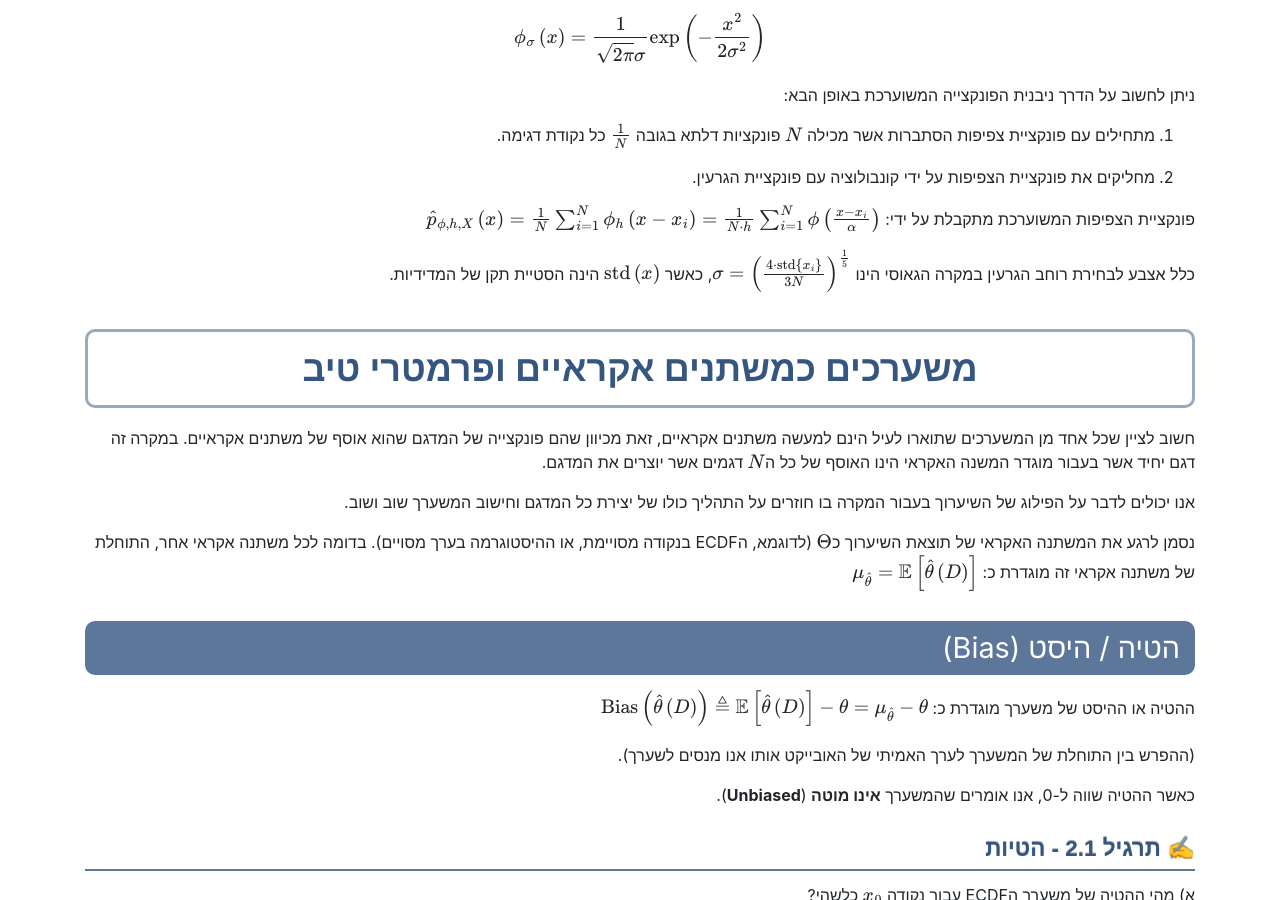
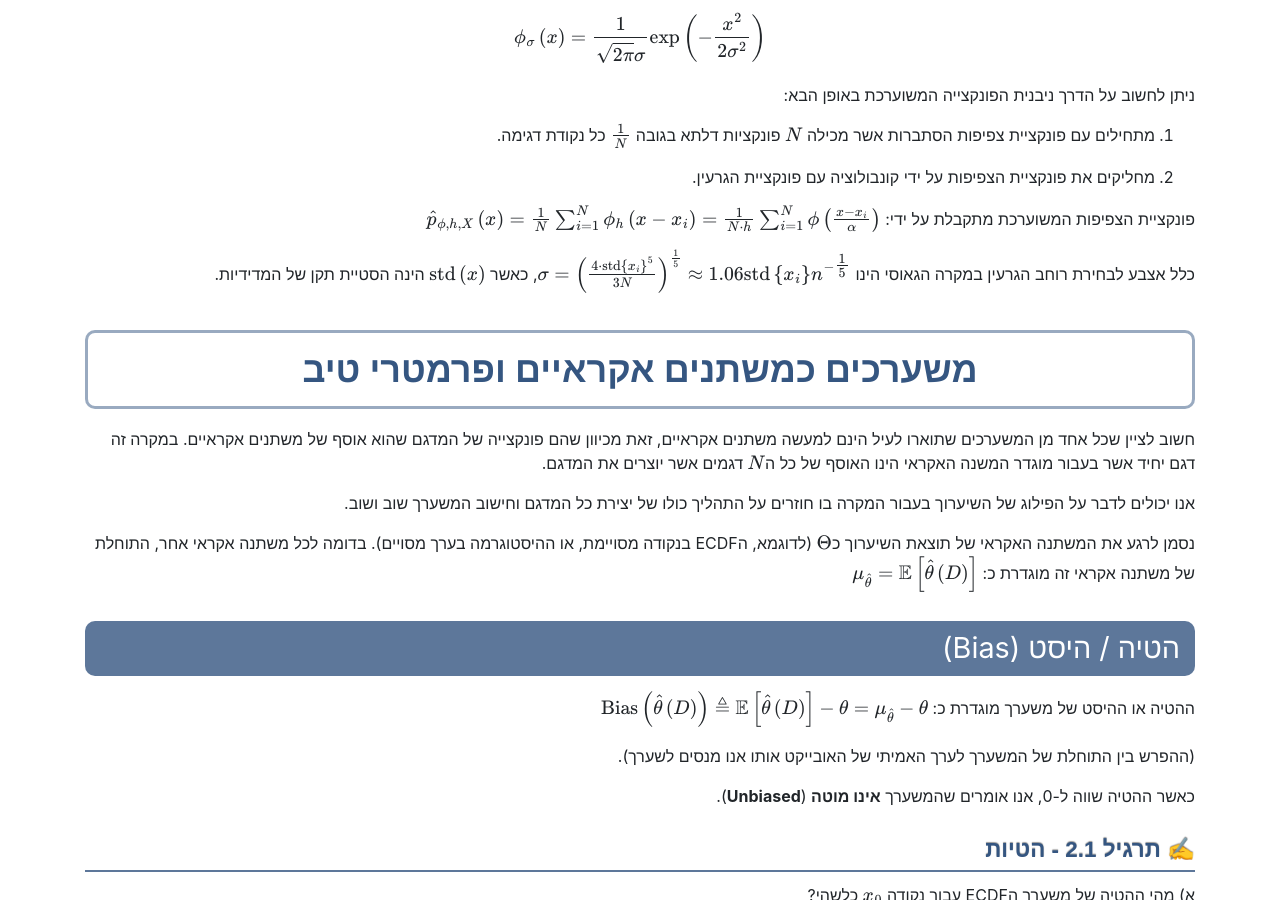
Before and after one commit to technion046195/technion_046195_2020_spring, a Jekyll site: the page built from _tutorials/tutorial_02/tutorial_he.md, in a window 1280 px wide and 900 px high, scrolled down 3192 px. Built offline with Jekyll 4.4.1, drawn with Linux system fonts in a browser that asks for light colours; formulas are drawn with MathJax 3; a style sheet for code colours, icons or effects is not loaded; some of the changed text lies outside the part shown.

Commit message:
Tutorial 2 - Correction a mathematical error

```diff
--- a/_tutorials/tutorial_02/tutorial_he.md
+++ b/_tutorials/tutorial_02/tutorial_he.md
@@ -166,7 +166,7 @@ $$
 \hat{p}_{\phi,h,X}\left(x\right) = \frac{1}{N}\sum_{i=1}^N \phi_{h}\left(x-x_i\right)=\frac{1}{N\cdot h}\sum_{i=1}^N \phi\left(\frac{x-x_i}{\alpha}\right)
 $$
 
-כלל אצבע לבחירת רוחב הגרעין במקרה הגאוסי הינו $$\sigma=\left(\frac{4\cdot\text{std}\left\lbrace x_i\right\rbrace}{3N}\right)^\frac{1}{5}$$,  כאשר $$\text{std}\left(x\right)$$ הינה הסטיית תקן של המדידיות.
+כלל אצבע לבחירת רוחב הגרעין במקרה הגאוסי הינו $$\sigma=\left(\frac{4\cdot\text{std}\left\lbrace x_i\right\rbrace^5}{3N}\right)^\frac{1}{5}\approx1.06\text{std}\left\lbrace x_i\right\rbrace n^{-\tfrac{1}{5}}$$,  כאשר $$\text{std}\left(x\right)$$ הינה הסטיית תקן של המדידיות.
 
 
 
@@ -672,7 +672,7 @@ $$
 
 שערך כעת את פונקציית צפיפות ההסתברות בעזרת KDE עם חלון גאוסי. נבחן  ערכים שונים לרוחב החלון $$\sigma=0.08,0.8,8$$.
 
-תזכורת, כלל האצבע מציע לבחור רוחב של: $$\sigma=\left(\frac{4\cdot\text{std}\left\lbrace x_i\right\rbrace}{3N}\right)^\frac{1}{5}\approx0.775$$
+תזכורת, כלל האצבע מציע לבחור רוחב של: $$\sigma=1.06\text{std}\left\lbrace x_i\right\rbrace N^{-\tfrac{1}{5}}\approx0.775$$
 
 לשם השוואה, נשרטט את התוצאה של גבי ההסטוגרמה של 300 תאים. תוצאה:
 
```
